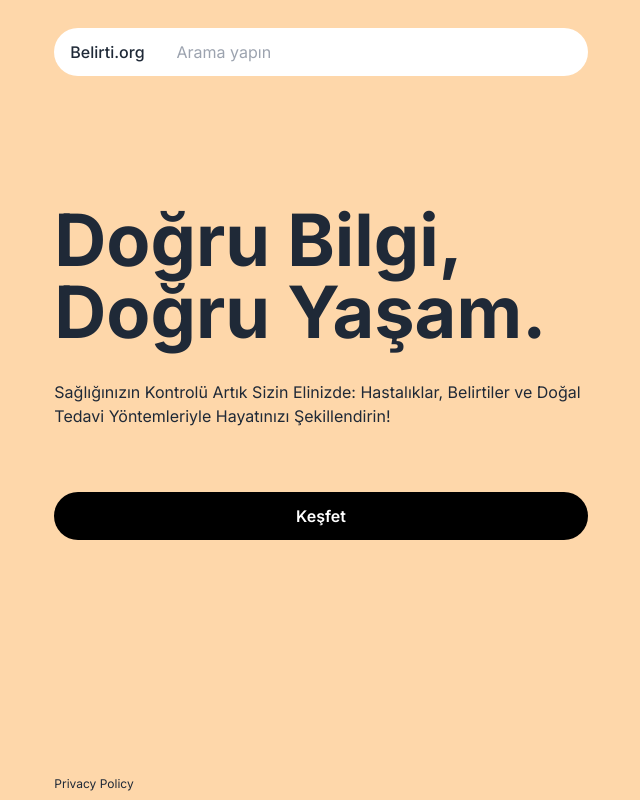
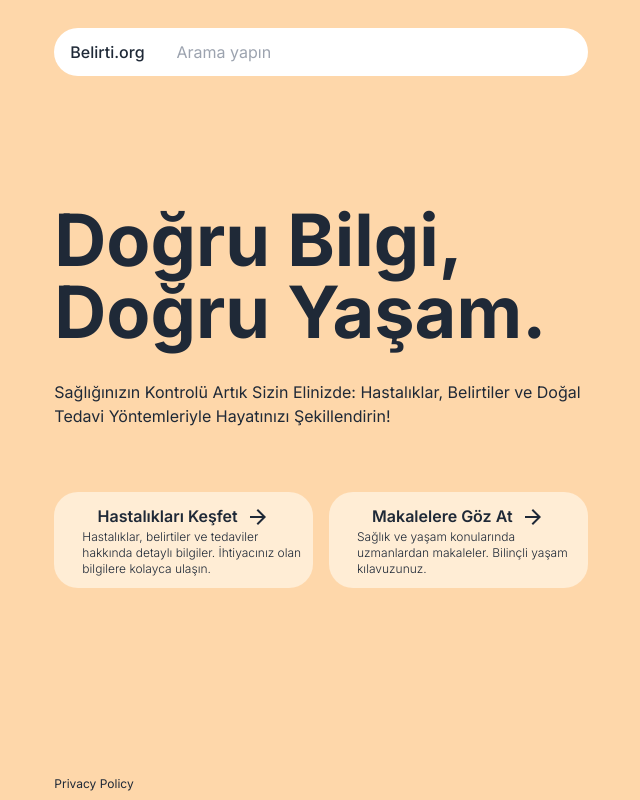
Before and after one commit to serhatandic/evbahcem, a Next.js app: page / in a window 1280 px wide. Shown: the whole page, without its empty margins (319-959 px from the left). Built offline with nearby package versions, Linux system fonts and the light colour scheme.

Commit message:
add reading time for sicknesses, update main screen (2 buttons instead of 1)

```diff
--- a/app/components/DiseaseCard.tsx
+++ b/app/components/DiseaseCard.tsx
@@ -1,4 +1,5 @@
 import Link from 'next/link';
+import readingTime from 'reading-time';
 
 type DiseaseCardProps = {
 	id: number;
@@ -14,19 +15,29 @@ type DiseaseCardProps = {
 
 const DiseaseCard = ({ sickness, id }: DiseaseCardProps) => {
 	const titleWithoutSpaces = sickness.title.replace(/\s/g, '-');
+	const wholeText =
+		sickness.entryParagraph +
+		sickness.sections.map((section) => section.content).join(' ');
 	return (
-		<div className='w-12/12  bg-orange-100 rounded-2xl p-4 flex flex-col'>
+		<div className='w-12/12  bg-orange-100 rounded-2xl p-4 flex flex-col justify-between'>
+			<div>
 				<h3 className='text-2xl font-semibold'>{sickness.title}</h3>
 				<p className='mt-4'>
 					{sickness.entryParagraph?.slice(0, 250) + '...'}
 				</p>
-
+			</div>
+			<div className='flex  mt-8 justify-between items-end'>
+				<p className='opacity-25 text-xs'>
+					{`Tahmini Okuma Süresi
+					${readingTime(wholeText).minutes.toFixed(0)} dk`}
+				</p>
 				<div className='flex justify-end mt-auto'>
 					<Link href={`hastaliklar/${id}/${titleWithoutSpaces}`}>
-					<button className='bg-orange-500 text-white rounded-lg px-4 py-2 mt-8'>
+						<button className='bg-orange-500 text-white rounded-lg px-4 py-2'>
 							Daha Fazla
 						</button>
 					</Link>
+				</div>
 			</div>
 		</div>
 	);
--- a/app/components/DiveInButton.tsx
+++ b/app/components/DiveInButton.tsx
@@ -1,12 +1,40 @@
 import Link from 'next/link';
+import ArrowForwardIcon from '@mui/icons-material/ArrowForward';
 
 const DiveInButton = () => {
 	return (
-		<Link href='/hastaliklar'>
-			<div className='h-12 w-full bg-black rounded-full p-2 text-md  mt-16 font-semibold text-white flex flex-col justify-center items-center'>
-				<button className=''>Keşfet</button>
-			</div>{' '}
-		</Link>
+		<div className='flex justify-between gap-4'>
+			<Link
+				className=' h-24 w-6/12 bg-orange-100 rounded-3xl p-2 text-md  mt-16 font-semibold flex flex-col justify-center items-center'
+				href='/hastaliklar'
+			>
+				<div className='flex gap-2'>
+					<button className=''>Hastalıkları Keşfet</button>
+					<div className=''>
+						<ArrowForwardIcon />
+					</div>
+				</div>
+				<p className='text-xs font-light pl-5'>
+					Hastalıklar, belirtiler ve tedaviler hakkında detaylı
+					bilgiler. İhtiyacınız olan bilgilere kolayca ulaşın.
+				</p>
+			</Link>
+			<Link
+				className='h-24 w-6/12 bg-orange-100 rounded-3xl p-2 text-md  mt-16 font-semibold flex flex-col justify-center items-center'
+				href='/makaleler'
+			>
+				<div className='flex gap-2'>
+					<button className=''>Makalelere Göz At</button>
+					<div className=''>
+						<ArrowForwardIcon />
+					</div>
+				</div>
+				<p className='text-xs font-light pl-5'>
+					Sağlık ve yaşam konularında uzmanlardan makaleler. Bilinçli
+					yaşam kılavuzunuz.
+				</p>
+			</Link>
+		</div>
 	);
 };
 
--- a/package.json
+++ b/package.json
@@ -9,6 +9,10 @@
     "lint": "next lint"
   },
   "dependencies": {
+    "@emotion/react": "^11.11.1",
+    "@emotion/styled": "^11.11.0",
+    "@mui/icons-material": "^5.14.3",
+    "@mui/material": "^5.14.5",
     "@types/node": "20.5.2",
     "@types/react": "18.2.20",
     "@types/react-dom": "18.2.7",
@@ -22,6 +26,7 @@
     "react": "18.2.0",
     "react-dom": "18.2.0",
     "react-infinite-scroll-component": "^6.1.0",
+    "reading-time": "^1.5.0",
     "tailwindcss": "3.3.3",
     "typescript": "5.1.6"
   },
```
Also changed, not shown: 1 other file (tests, documents, lock files or other folders). Lines whose indentation alone changed are shown as unchanged.
